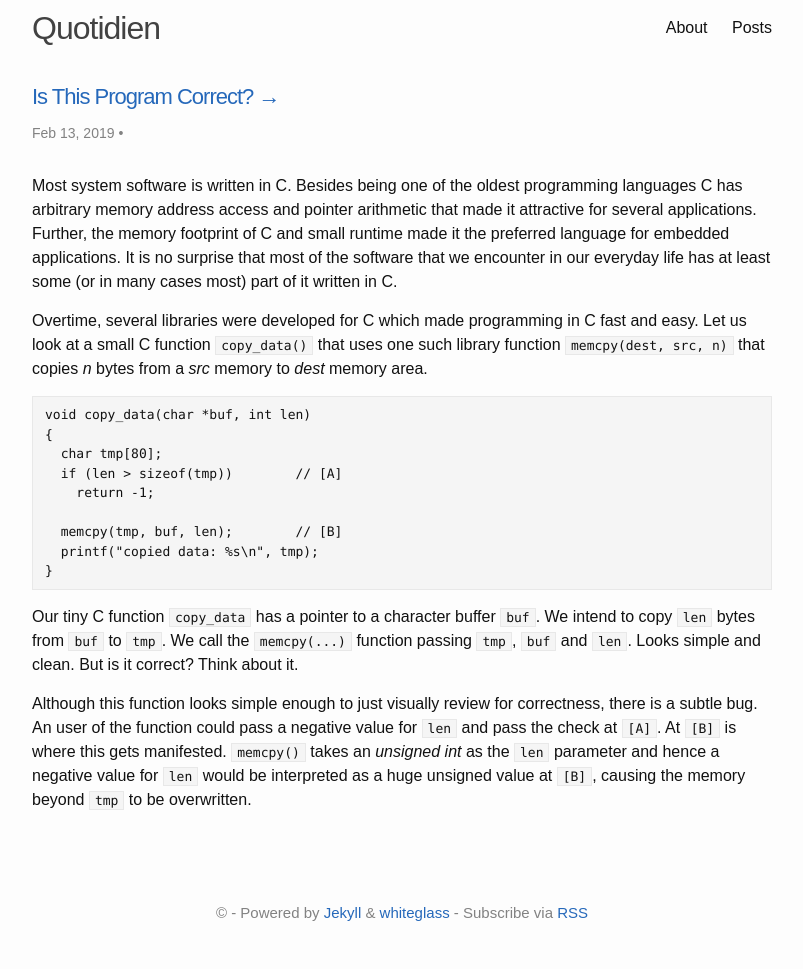
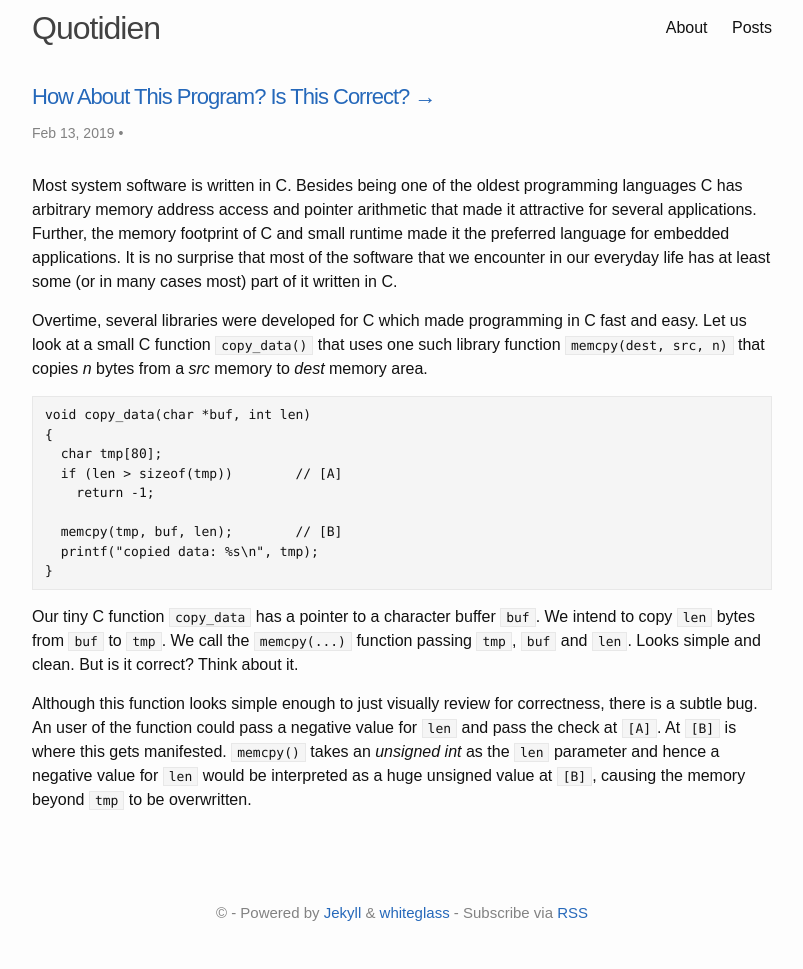
Before and after one commit to dotkay/dotkay.github.io, a Jekyll site: the page built from _posts/2019-02-13-is-this-program-correct.md, in a window 1280 px wide. Shown: the whole page, without its empty margins (238-1041 px from the left). Built offline with Jekyll 4.4.1, drawn with Linux system fonts in a browser that asks for light colours; nearby versions of some CDN libraries; library files that are not in the unit come from our copies.

Commit message:
fixed title

```diff
--- a/_posts/2019-02-13-is-this-program-correct.md
+++ b/_posts/2019-02-13-is-this-program-correct.md
@@ -1,6 +1,6 @@
 ---
 layout: post
-title: Is This Program Correct?
+title: How About This Program? Is This Correct?
 katex: True
 categories: [C, bugs, program verification]
 keywords: [C, bugs, program verification, formal methods]
```
